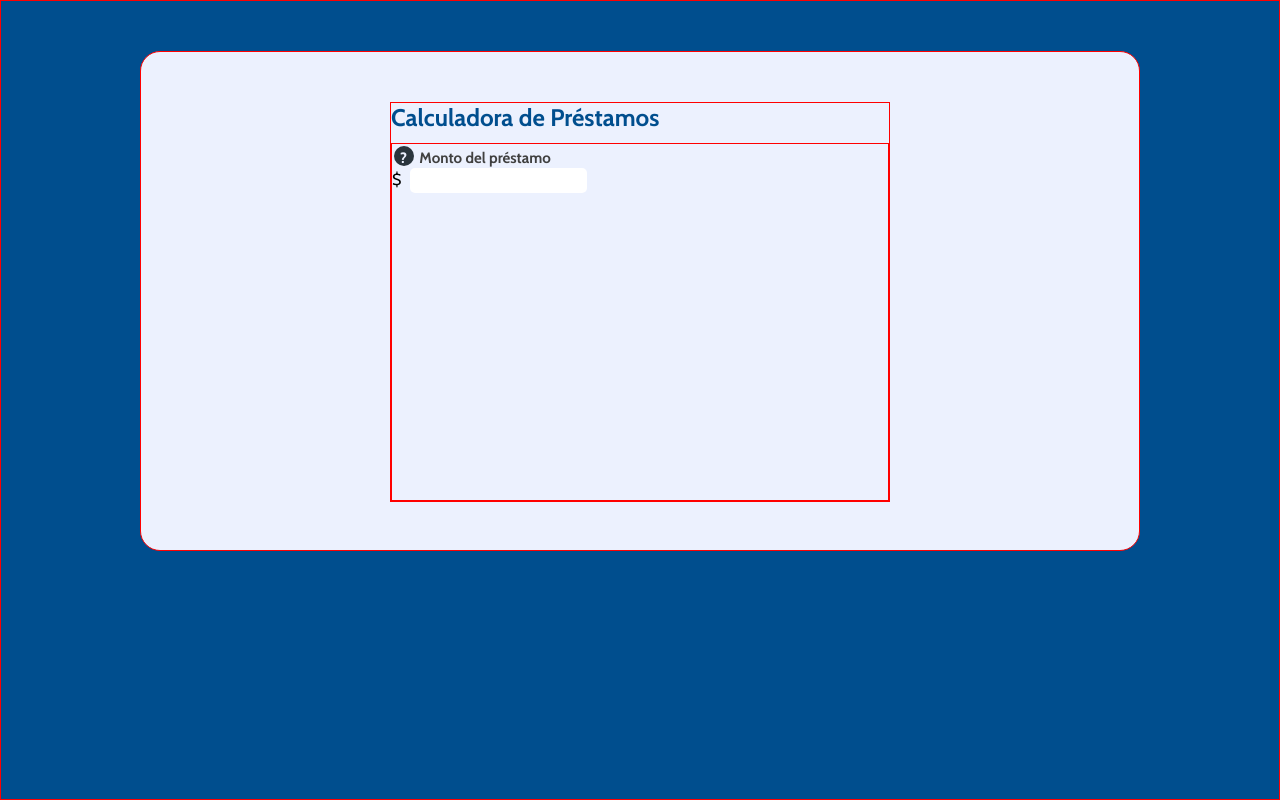
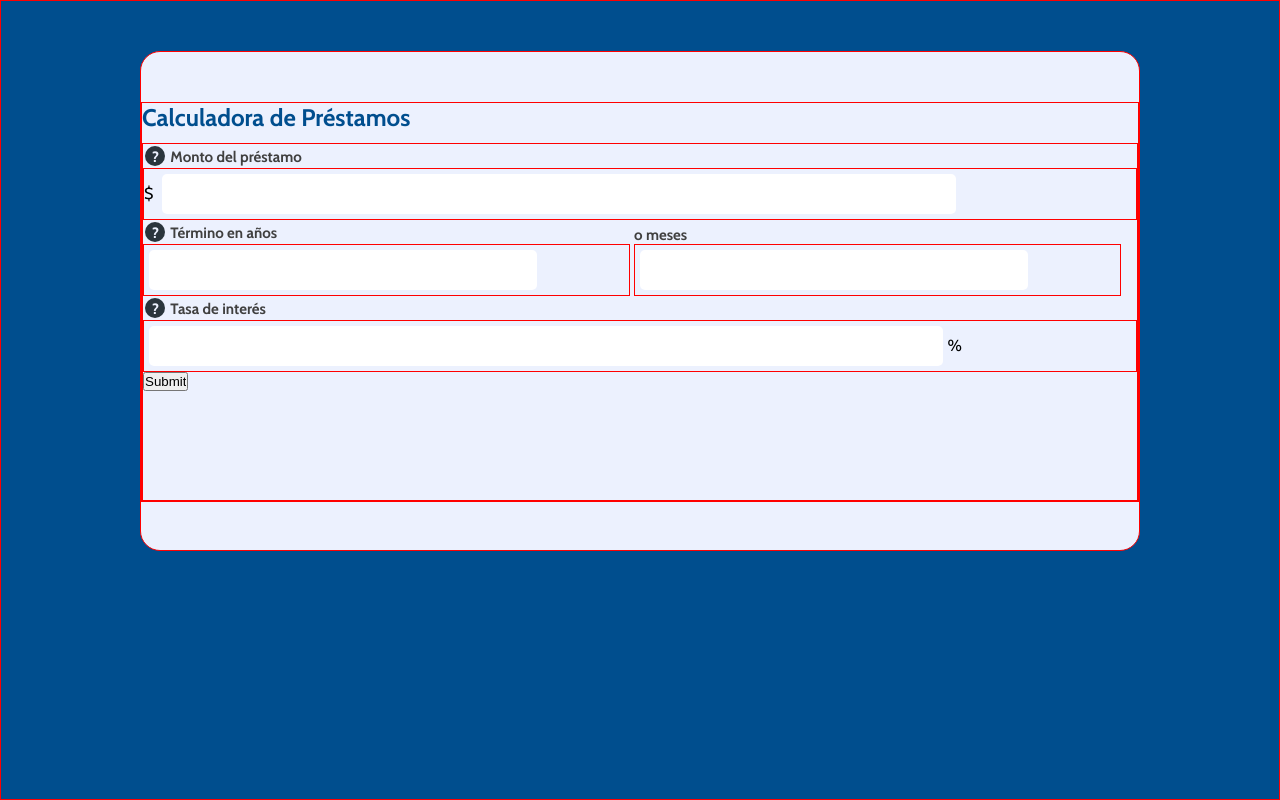
Before and after one commit to FabzDev/escuelaDesarrolloWeb_JavaScript, a PHP site: page /math.html in a window 1280 px wide. Run offline with PHP 8.4, Linux system fonts and the light colour scheme.

Commit message:
avance CSS v1.3 SIN FLEXBOX

```diff
--- a/matematicasJavaScript/math.html
+++ b/matematicasJavaScript/math.html
@@ -21,12 +21,45 @@
 				<div class="form-container">
 					<h2>Calculadora de Préstamos</h2>
 					<form action="" class="formulario">
+						<div class="first-section">
 							<label class="form-title" for="">
 								<div class="q-icon">?</div>
 								Monto del préstamo</label
 							>
 							<div class="value">
 								$ <input type="number" name="" id="prestamo" />
+							</div>
+						</div>
+
+						<div class="second-section">
+							<div class="left-section">
+								<label class="form-title" for="">
+									<div class="q-icon">?</div>
+									Término en años</label
+								>
+								<div class="value">
+									<input type="number" name="" id="prestamo" />
+								</div>
+							</div>
+							<div>
+								<div class="right-section">
+									<label class="form-title" for=""> o meses</label>
+									<div class="value">
+										<input type="number" name="" id="prestamo" />
+									</div>
+								</div>
+							</div>
+						</div>
+
+						<div class="first-section">
+							<label class="form-title" for="">
+								<div class="q-icon">?</div>
+								Tasa de interés</label
+							>
+							<div class="value">
+								<input type="number" name="" id="prestamo" />%
+							</div>
+							<input type="submit" name="" id="" />
 						</div>
 					</form>
 				</div>
--- a/matematicasJavaScript/style.css
+++ b/matematicasJavaScript/style.css
@@ -23,7 +23,7 @@
 	border: 1px solid red;
 }
 .form-container {
-	width: 500px;
+	width: 100%;
 	height: 400px;
 	border: 1px solid red;
 	margin: auto;
@@ -52,22 +52,34 @@ h2 {
 	height: 20px;
 	background-color: #2a353d;
 	color: #ecf1fe;
+	font-weight: 800;
 	border-radius: 10px;
-	padding-top: 3px;
-	padding-left: 6px;
+	padding-top: 2px;
+	padding-left: 7px;
 	margin: 2px;
 	display: inline-block;
 	/* border: 1px solid red; */
 }
 
 .value {
-	/* border: 1px solid red; */
+	border: 1px solid red;
 	font-family: "Cabin";
 }
 #prestamo {
-	margin-left: 5px;
-	height: 25px;
+	margin: 5px;
+	width: 80%;
+	height: 40px;
 	border-radius: 5px;
 	border: none;
+	padding: 5px;
 	/* border: 1px solid red; */
 }
+input::-webkit-inner-spin-button {
+	-webkit-appearance: none;
+	margin: 0;
+}
+
+.second-section > div {
+	display: inline-block;
+	width: 49%;
+}
```
Lines whose indentation alone changed are shown as unchanged.
